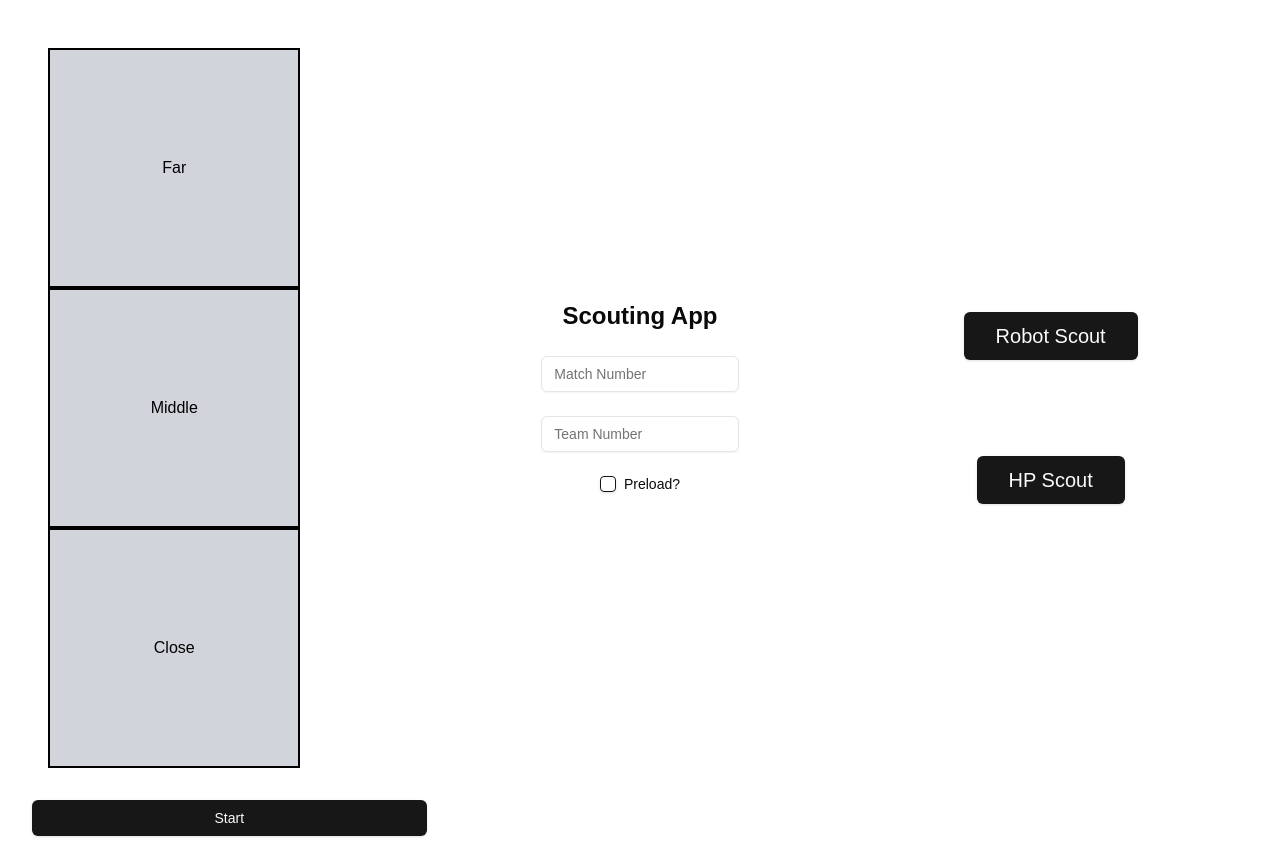
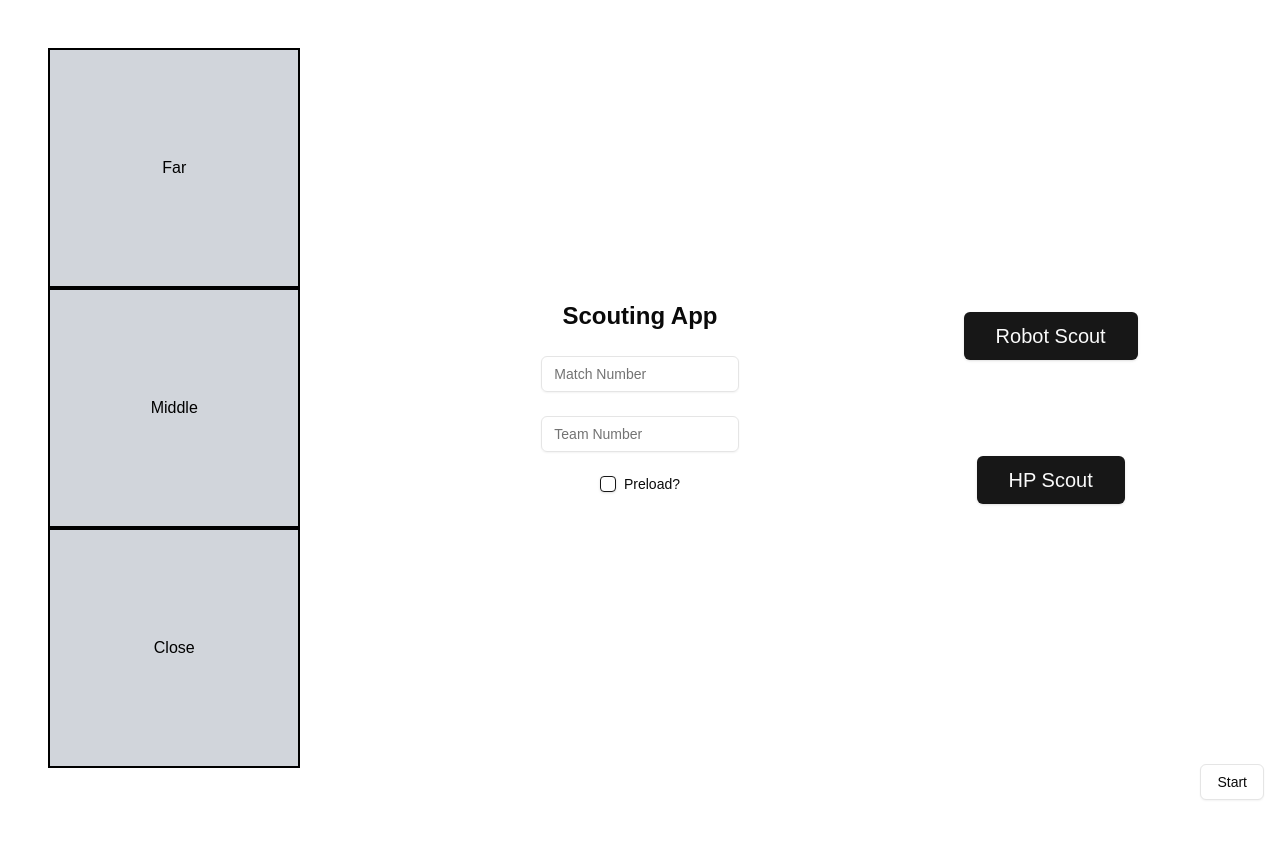
Before and after one commit to sphealmeon/610-scouting-app-2025-clone, a Next.js app: page /scout in a window 1280 px wide. After the commit the page ends 816 px from the top, so only its background shows below. Built offline with nearby package versions, Linux system fonts and the light colour scheme.

Commit message:
added a single outline

```diff
--- a/src/app/scout/components/changeButton.tsx
+++ b/src/app/scout/components/changeButton.tsx
@@ -3,7 +3,7 @@ import React from "react";
 
 export default function ChangeButton({ name, setMatchState }: {name: string; setMatchState: Function;}){
     return(
-        <Button onClick={() =>
+        <Button variant="outline" color="black" className="absolute bottom-4 right-4" onClick={() =>
             name == "Teleop" ? setMatchState(2) : name == "Auto" ? setMatchState(1) : name == "Match Review" ? setMatchState(3) : setMatchState(0)
         }>
         {name}
```
